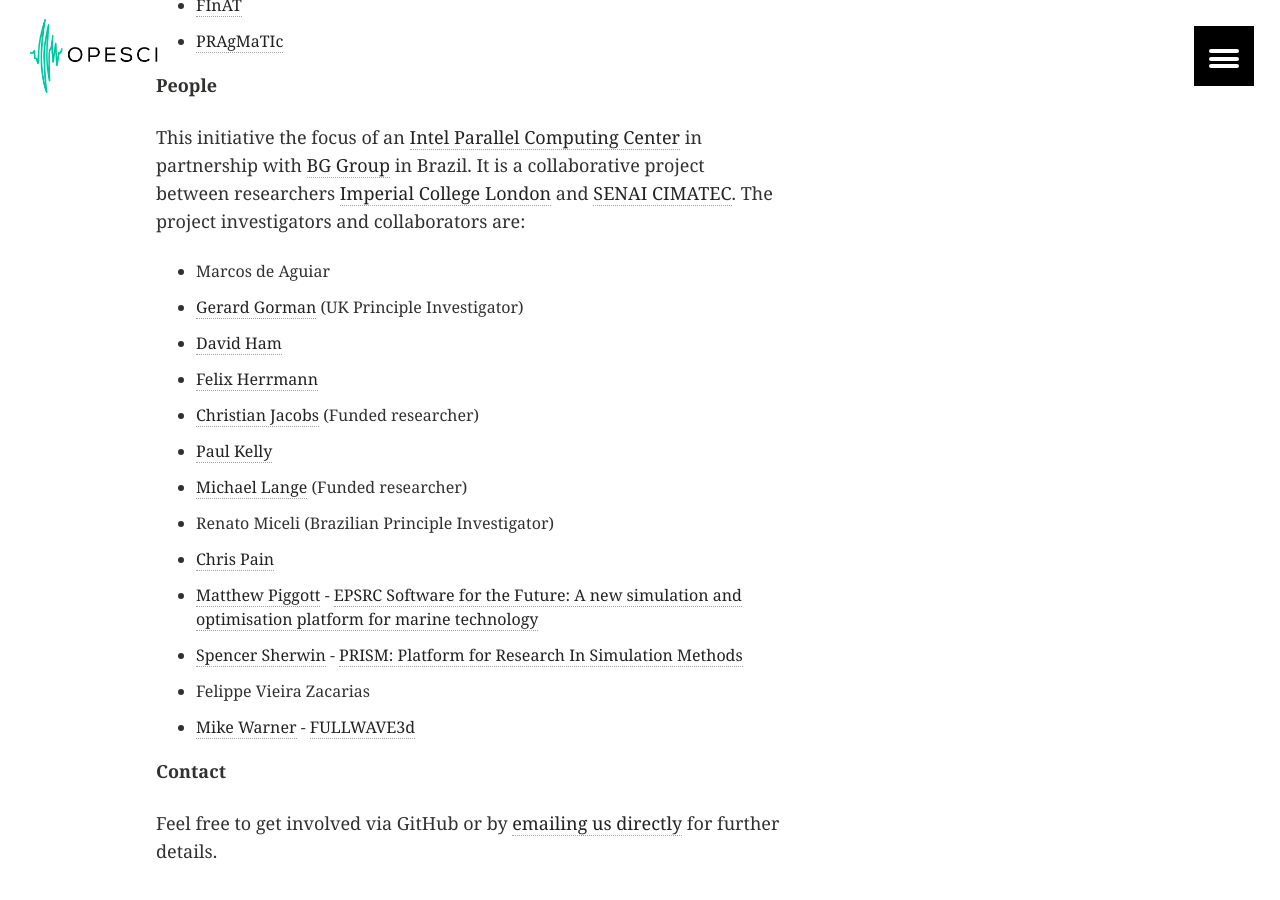
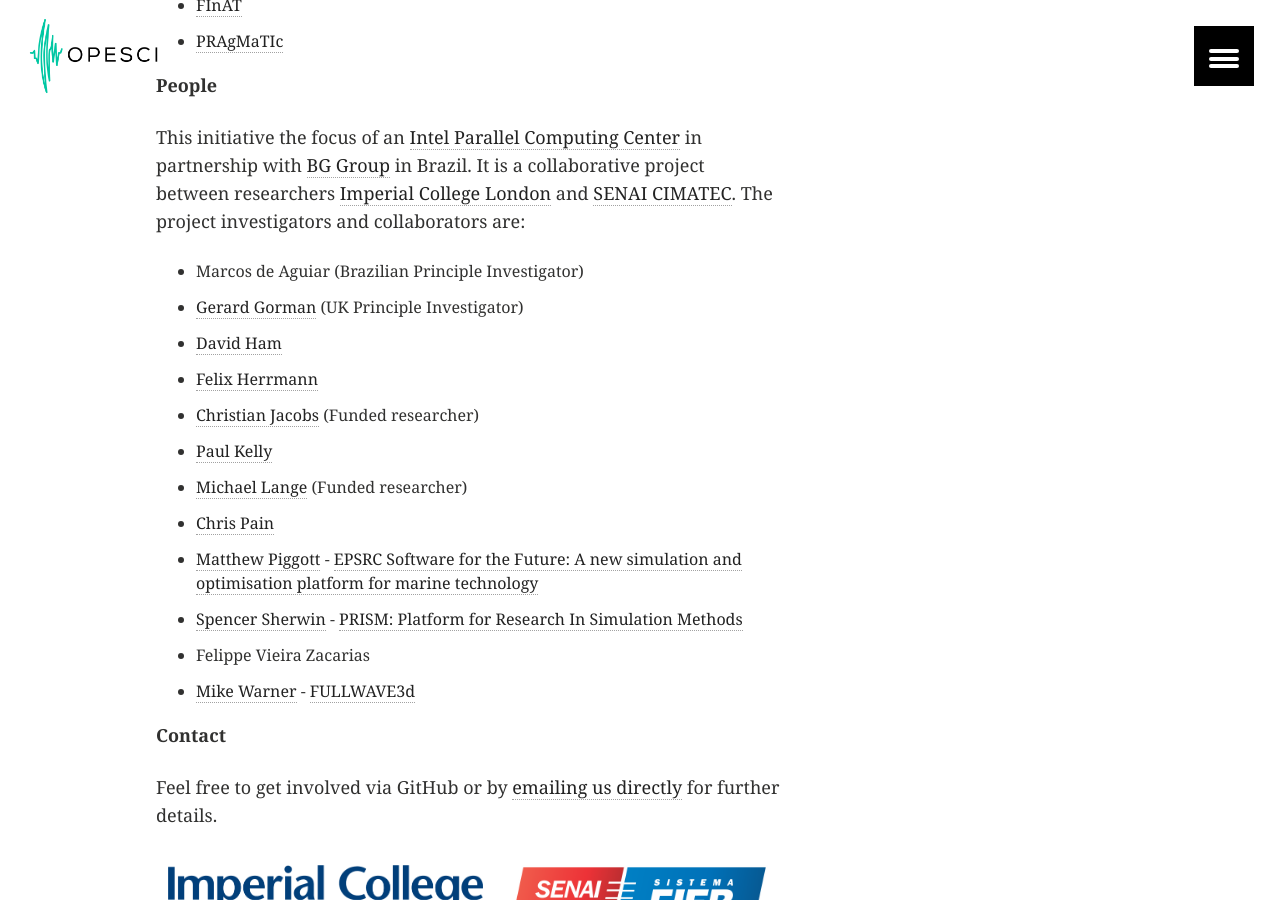
Before and after one commit to devitocodes/devitocodes.github.io, a Jekyll site: the page built from index.md, in a window 1280 px wide and 900 px high, scrolled down 856 px. Built offline with Jekyll 4.4.1, drawn with Linux system fonts in a browser that asks for light colours.

Commit message:
Updated SENAI CIMATEC logo, removed Renato's name from the list.

```diff
--- a/index.md
+++ b/index.md
@@ -34,14 +34,13 @@ Projects we are collaborating on include:
 
 This initiative the focus of an [Intel Parallel Computing Center](https://software.intel.com/en-us/ipcc) in partnership with [BG Group](http://www.bg-group.com/) in Brazil. It is a collaborative project between researchers [Imperial College London](http://www.imperial.ac.uk) and [SENAI CIMATEC](http://portais.fieb.org.br/senai/senai-na-sua-cidade/salvador/cimatec.html). The project investigators and collaborators are:
 
-* Marcos de Aguiar
+* Marcos de Aguiar (Brazilian Principle Investigator)
 * [Gerard Gorman](http://www.imperial.ac.uk/people/g.gorman) (UK Principle Investigator)
 * [David Ham](http://www.imperial.ac.uk/people/david.ham)
 * [Felix Herrmann](https://www.slim.eos.ubc.ca/felix)
 * [Christian Jacobs](http://www.christianjacobs.uk) (Funded researcher)
 * [Paul Kelly](http://www.doc.ic.ac.uk/~phjk/)
 * [Michael Lange](http://www.imperial.ac.uk/people/michael.lange) (Funded researcher)
-* Renato Miceli (Brazilian Principle Investigator)
 * [Chris Pain](http://www.imperial.ac.uk/people/c.pain)
 * [Matthew Piggott](http://www.imperial.ac.uk/people/m.d.piggott) - [EPSRC Software for the Future: A new simulation and optimisation platform for marine technology](http://gow.epsrc.ac.uk/NGBOViewGrant.aspx?GrantRef=EP/M011054/1)
 * [Spencer Sherwin](http://www.imperial.ac.uk/people/s.sherwin) - [PRISM: Platform for Research In Simulation Methods](http://prism.ac.uk/)
@@ -55,7 +54,7 @@ Feel free to get involved via GitHub or by <a href="mailto:g.gorman@imperial.ac.
 <table>
 <tr>
 <th><a href="http://www.imperial.ac.uk"><img src="/images/logo_imperial_college_london.png" style="max-height:100px"></a></th>
-<th><a href="http://portais.fieb.org.br/senai/senai-na-sua-cidade/salvador/cimatec.html"><img src="/images/logo_senai_cimatec.jpg" style="max-height:100px"></a></th>
+<th><a href="http://portais.fieb.org.br/senai/senai-na-sua-cidade/salvador/cimatec.html"><img src="/images/logo_senai_cimatec.png" style="max-height:100px"></a></th>
 </tr>
 <tr>
 <th><a href="http://www.intel.com"><img src="/images/IntelLogo.png"></a></th>
```
